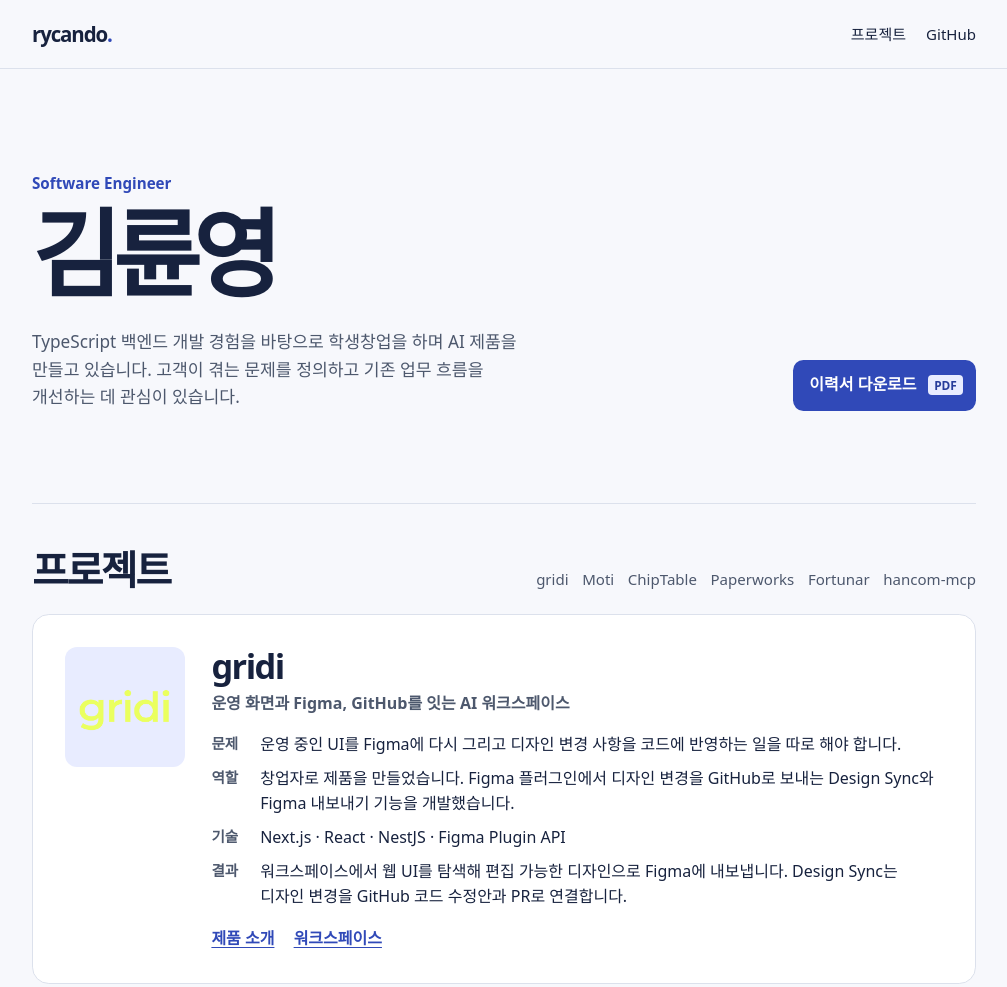
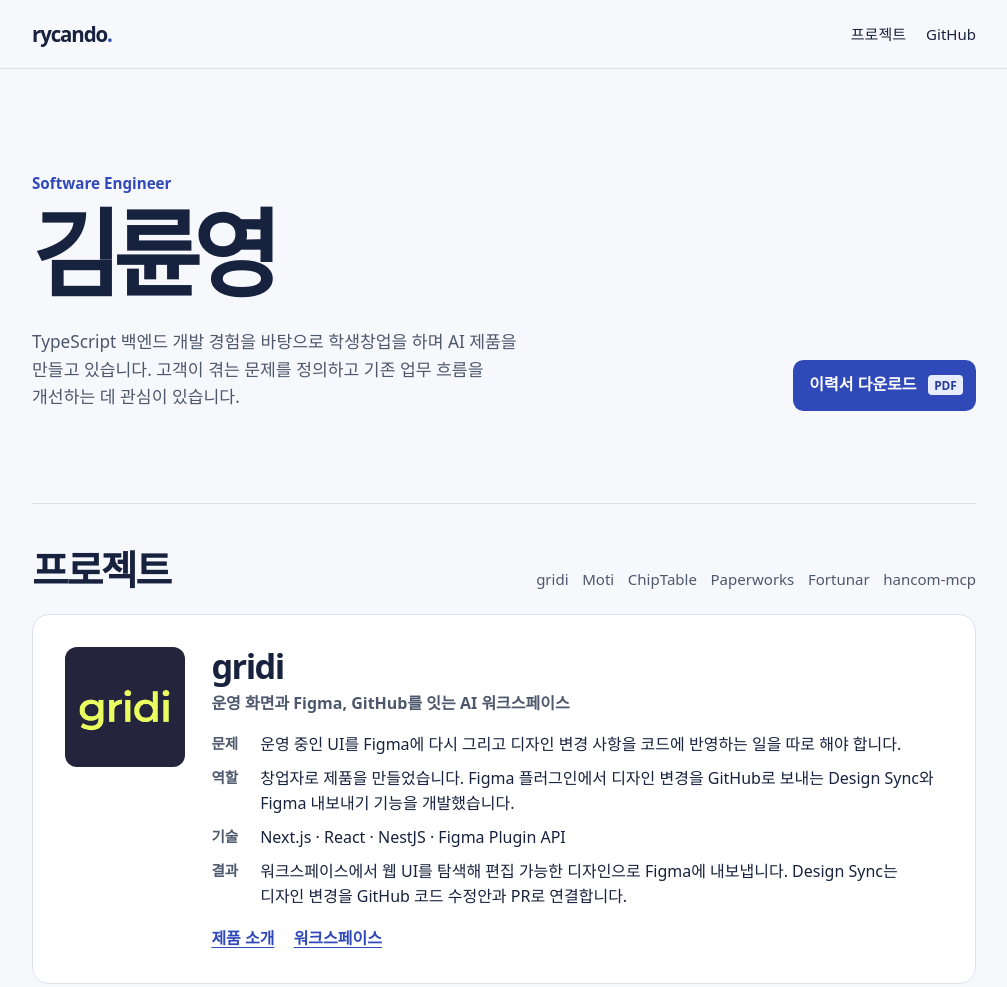
Before and after one commit to rycando/portfolio, a plain HTML site: page index.html in a window 1280 px wide. Shown: the top 987 px of the page, without its empty margins (136-1143 px from the left). Drawn offline with Linux system fonts and the light colour scheme.

Commit message:
Improve contrast of the gridi project mark

```diff
--- a/styles.css
+++ b/styles.css
@@ -193,6 +193,7 @@ h2 {
 }
 
 .moti-mark { background: #edeafa; }
+.gridi-mark { background: #24253c; }
 .gridi-mark img { width: 78%; }
 .chiptable-mark { background: #deefe8; }
 .paperworks-mark { background: #e7efff; }
```
